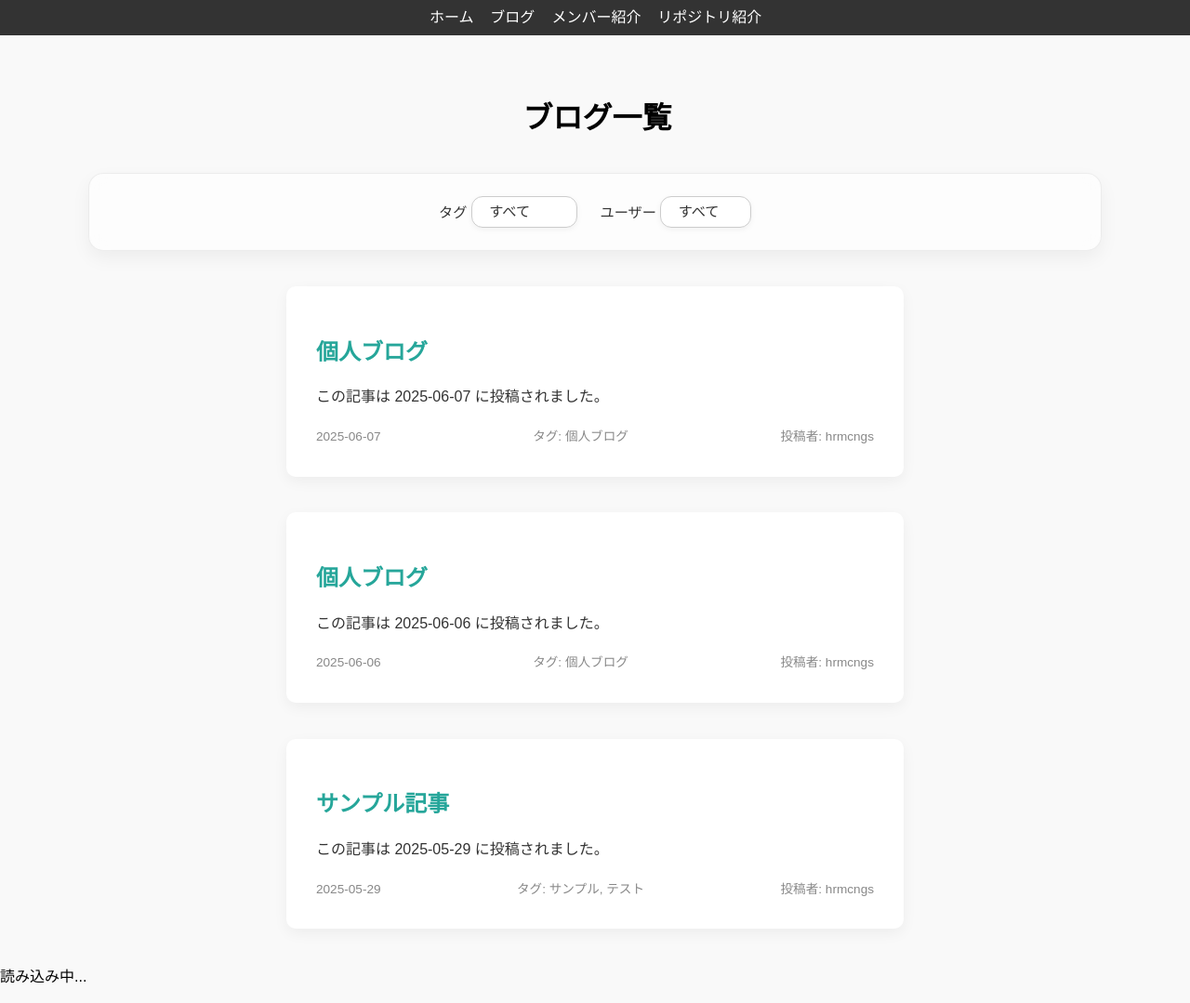
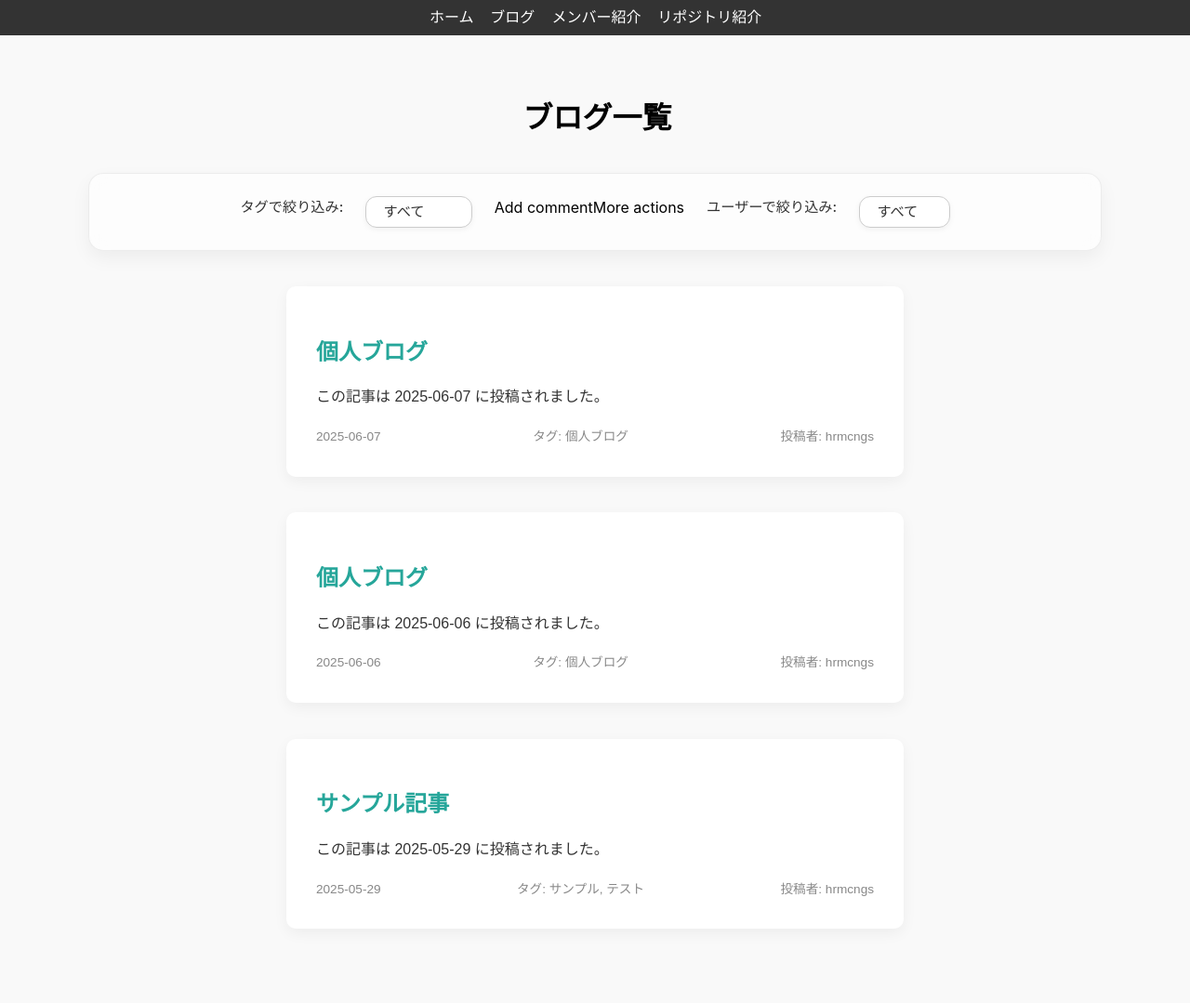
Before and after one commit to Drowse-Lab/Drowse-Lab, a Jekyll site: the page built from blog.html, in a window 1280 px wide. Shown: the whole page at 93% size. Built offline with Jekyll 4.4.1, drawn with Linux system fonts in a browser that asks for light colours; after the commit the page ends 1038 px from its top, so only the background shows below that.

Commit message:
Update blog.html

```diff
--- a/blog.html
+++ b/blog.html
@@ -31,25 +31,21 @@ main_nav: true
   <main class="blog-main">
     <h1>ブログ一覧</h1>
 
+    <!-- フィルターセレクト -->
     <div class="filters">
-  <div>
-    <label for="tagFilter">タグ</label>
+      <label for="tagFilter">タグで絞り込み:</label>
       <select id="tagFilter">
         <option value="">すべて</option>
-    </select>
-  </div>
-  <div>
-    <label for="authorFilter">ユーザー</label>
+      </select>Add commentMore actions
+      <label for="authorFilter">ユーザーで絞り込み:</label>
       <select id="authorFilter">
         <option value="">すべて</option>
       </select>
     </div>
-</div>
-
 
     <!-- 投稿一覧 -->
     <div id="posts"></div>
-      <p>読み込み中...</p>
+<!--       <p>読み込み中...</p> -->
     </div>
     <script>
   window.allPosts = [
```
Lines whose indentation alone changed are shown as unchanged.
